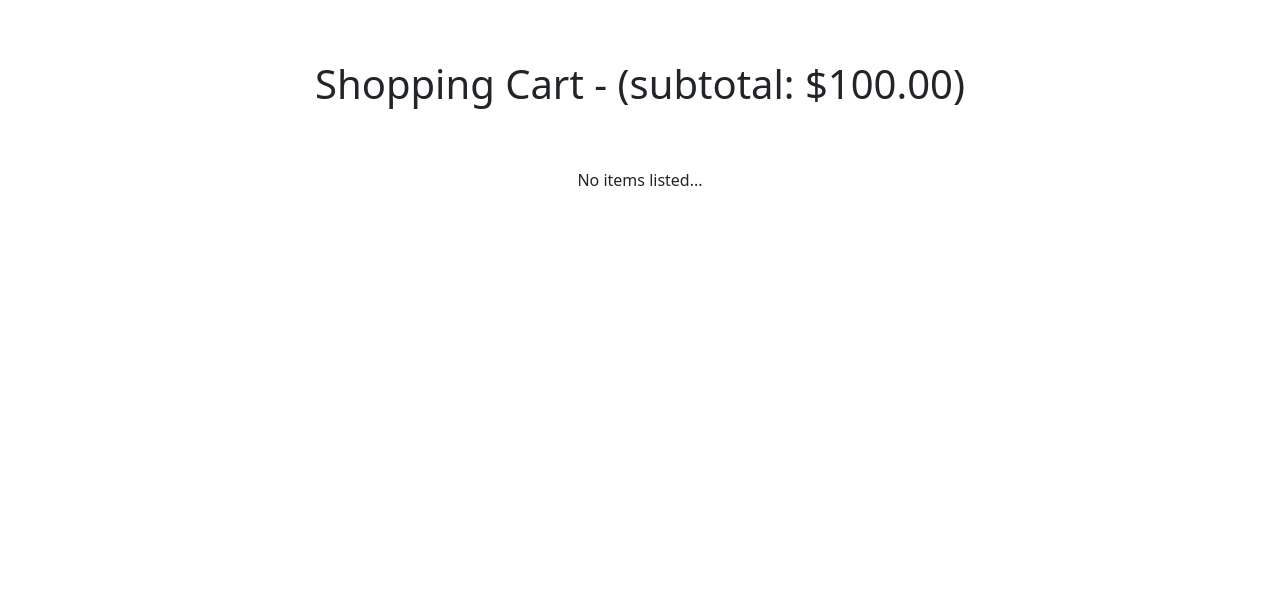
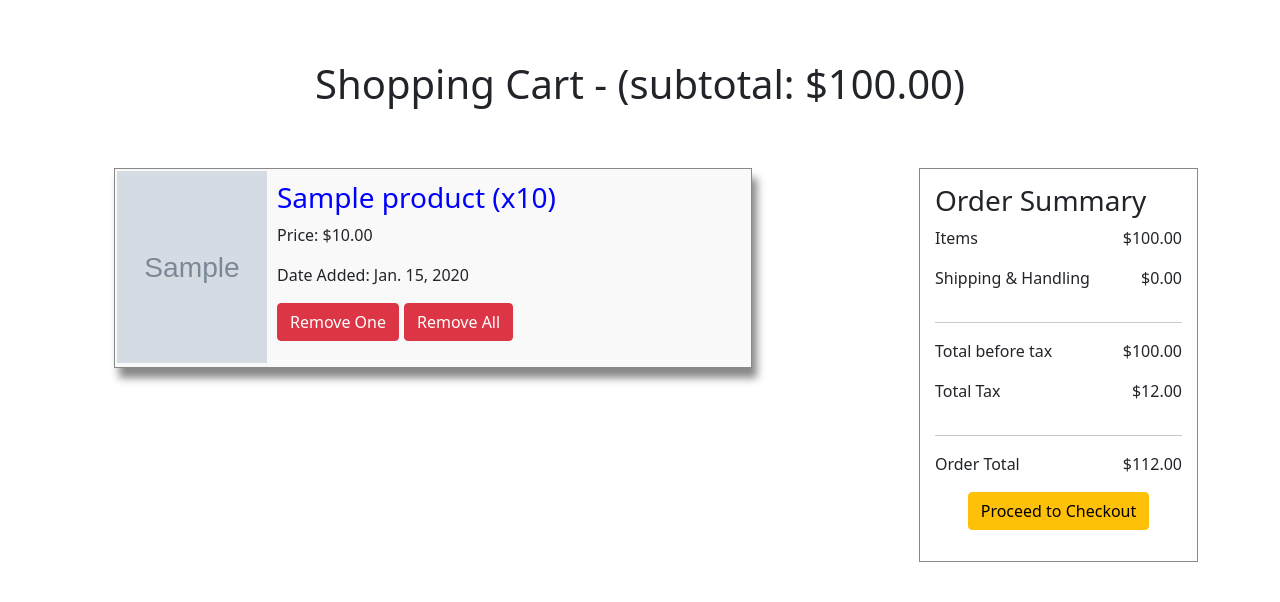
Before and after one commit to shinchri/Trading-Card, a Django app: page /shopping-cart/1/ in a window 1280 px wide. Shown: the part 40-642 px from the top of the page. Run offline with Django 4.2, Linux system fonts and the light colour scheme; tables that the repository leaves empty hold one stand-in row (values such as "Sample post"); grey boxes marked "Sample" are stand-in pictures; some libraries are stand-ins or nearby versions.

Commit message:
Fix issue with shopping cart template; Add documentation on readme file

```diff
--- a/src/templates/shopping-cart.html
+++ b/src/templates/shopping-cart.html
@@ -11,7 +11,7 @@
 <section class="home-section">
   <h1 class="text-center home-heading">Shopping Cart - (subtotal: ${{subtotal}})</h1>
 
-  {% if subtotal < 0 %}
+  {% if subtotal != 0 %}
 
   <div class="d-flex">
     <ul class="shopping-list me-auto">
```
Also changed, not shown: requirements.txt (added, +22 -0 lines), README.md, project-photos/cart.png (added), project-photos/home.png (added), project-photos/product-detail.png (added), project-photos/stripe-payment.png (added).
